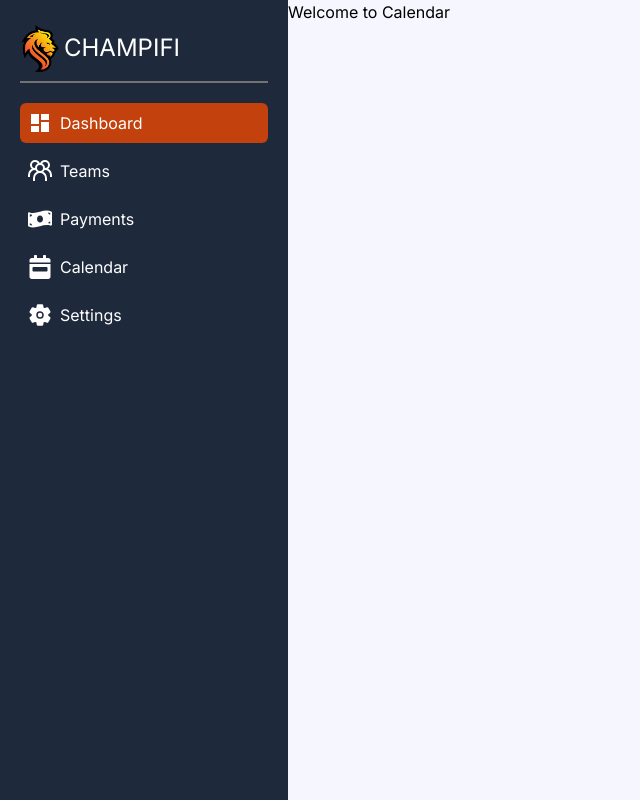
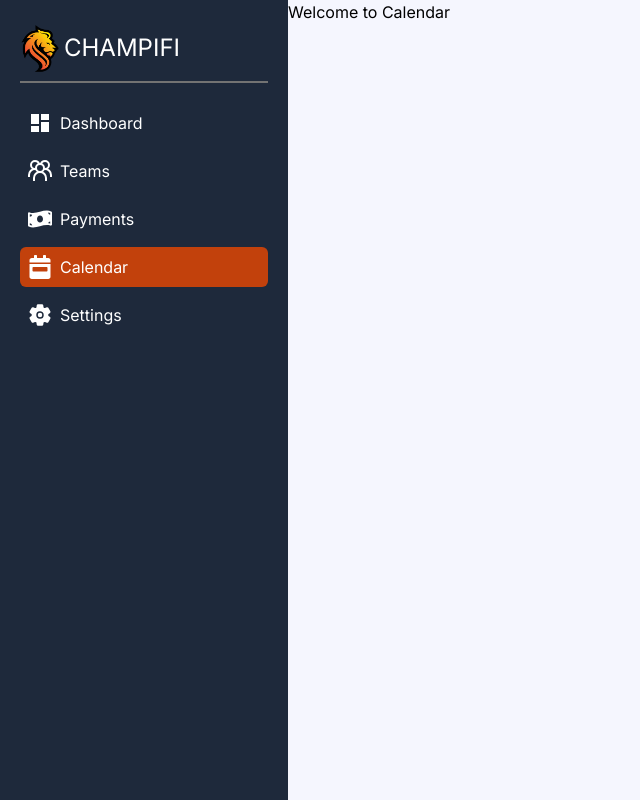
Before and after one commit to nadav2150/champifiB2B, a Next.js app: page /calendar in a window 1280 px wide. Shown: the whole page, without its empty margins (0-640 px from the left). Built offline with nearby package versions, Linux system fonts and the light colour scheme.

Commit message:
add router

```diff
--- a/app/teams/page.tsx
+++ b/app/teams/page.tsx
@@ -3,9 +3,7 @@ import Image from "next/image";
 export default function Dashboard() {
   return (
     <main>
-      <img src="/icon.png" width={200} height={200} alt="A server surrounded by magic sparkles." />
-      <h1>Welcome to dashboard</h1>
-      <p>🔥 Let&apos;s get started! 🔥</p>
+      <h1>Welcome to Teams</h1>
     </main>
   );
 }
--- a/components/SideBar.tsx
+++ b/components/SideBar.tsx
@@ -1,25 +1,30 @@
 "use client";
-
+import { usePathname } from "next/navigation";
 import { useState, type FC } from "react";
 import { MdDashboard } from "react-icons/md";
 import { GrGroup } from "react-icons/gr";
 import { FaMoneyBillWave } from "react-icons/fa";
 import { FaCalendarWeek } from "react-icons/fa";
 import { IoSettings } from "react-icons/io5";
+import Link from "next/link";
+import { redirect } from 'next/navigation';
 
 interface SideBarProps {}
 
 const List = [
-  { name: "Dashboard", icon: <MdDashboard size={24} /> },
-  { name: "Teams", icon: <GrGroup size={24} /> },
-  { name: "Payments", icon: <FaMoneyBillWave size={24} /> },
-  { name: "Calendar", icon: <FaCalendarWeek size={24} /> },
-  { name: "Settings", icon: <IoSettings size={24} /> },
+  { name: "Dashboard", icon: <MdDashboard size={24} />, route: "/dashboard" },
+  { name: "Teams", icon: <GrGroup size={24} />, route: "/teams" },
+  { name: "Payments", icon: <FaMoneyBillWave size={24} />, route: "/payments" },
+  { name: "Calendar", icon: <FaCalendarWeek size={24} />, route: "/calendar" },
+  { name: "Settings", icon: <IoSettings size={24} />, route: "/settings" },
 ];
 
 const SideBar: FC<SideBarProps> = () => {
+  const currentRoute = usePathname();
+  const selectedIndex = List.findIndex((item) => item.route === currentRoute);
+  const initialSelectedIndex = selectedIndex === -1 ? 0 : selectedIndex;
   const [isOpen, setOpen] = useState(true);
-  const [isSelect, setSelect] = useState(0);
+  const [isSelect, setSelect] = useState(initialSelectedIndex);
   return (
     <div>
       <div
@@ -42,8 +47,8 @@ const SideBar: FC<SideBarProps> = () => {
         <div className="flex flex-col gap-2 mt-5">
           {List.map((item, index) => {
             return (
+              <Link href={item.route} key={index}>
                 <div
-                key={index}
                   className={`flex items-center gap-2 cursor-pointer p-2 rounded-md ${
                     isSelect === index ? "bg-orange-700" : "hover:bg-slate-700"
                   }`}
@@ -53,6 +58,7 @@ const SideBar: FC<SideBarProps> = () => {
 
                   <div className={`${!isOpen && "scale-0"}`}>{item.name}</div>
                 </div>
+              </Link>
             );
           })}
         </div>
```
Lines whose indentation alone changed are shown as unchanged.
